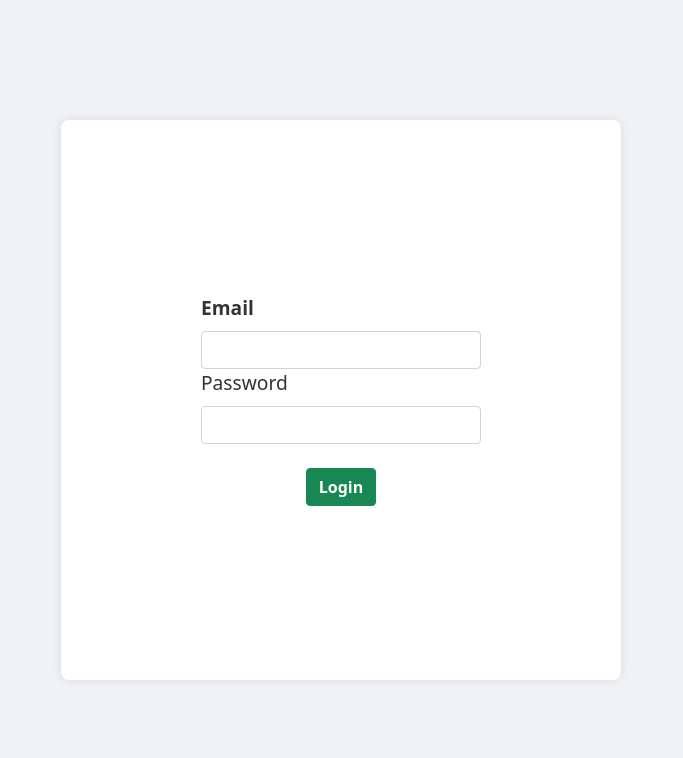
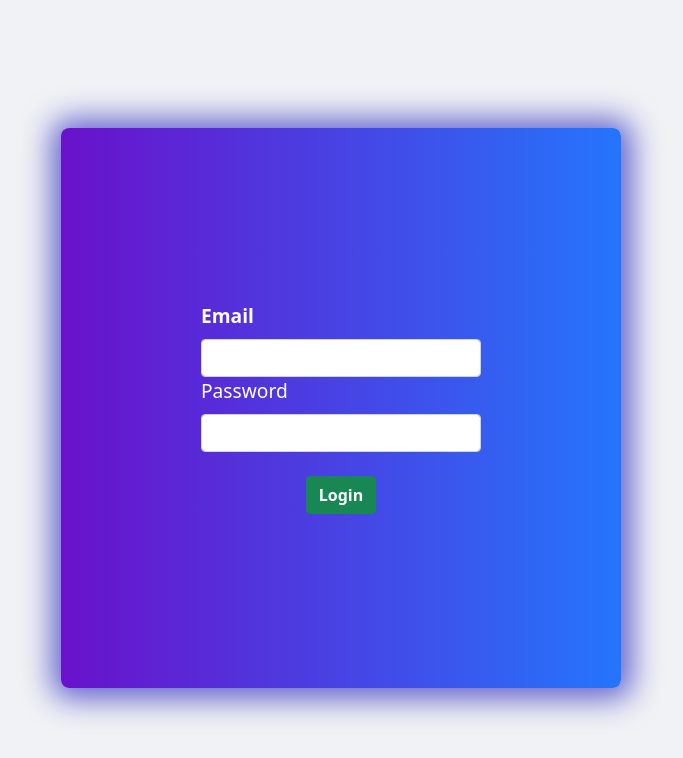
Before and after one commit to SaQib-1237/functionalLoginForm, a plain HTML site: page Login/login.html in a window 1280 px wide. Shown: the whole page, without its empty margins (299-982 px from the left). Drawn offline with nearby package versions, Linux system fonts and the light colour scheme.

Commit message:
fix background Color

```diff
--- a/Login/login.css
+++ b/Login/login.css
@@ -1,7 +1,7 @@
 
 body {
   background-color: #f0f2f5;
-  color:#333;
+  color:white
 }
 
 
@@ -18,8 +18,11 @@ form{
   justify-content: center;
   align-items: center;
   font-size: 1.2rem;
-  background-color: #ffffff;
-  box-shadow: 0 0 10px rgba(0, 0, 0, 0.1);
+  margin-top: 8px;
+  /* background-color: #ffffff;
+  box-shadow: 0 0 10px rgba(0, 0, 0, 0.1); */
+  background: linear-gradient(to right, #6a11cb, #2575fc);
+  box-shadow: 1px 1px 30px 10px rgb(99, 99, 206);
   border-radius: 8px;
 
 }
--- a/Login/login.html
+++ b/Login/login.html
@@ -17,12 +17,12 @@
 
     <div class="col-sm-6">
       <label for="inputEmail4" class="form-label fw-bolder">Email</label>
-      <input type="email" class="form-control" name="email" id="inputEmail4" required >
+      <input type="email" class="form-control fw-bolder" name="email" id="inputEmail4" required >
     </div>
 
     <div class="col-sm-6">
       <label for="inputPassword4" class="form-label">Password</label>
-      <input type="password" class="form-control" name="password"  id="inputPassword4" required minlength="8">
+      <input type="password" class="form-control fw-bolder" name="password"  id="inputPassword4" required minlength="8">
     </div>
 
     <div class="col-auto">
```
